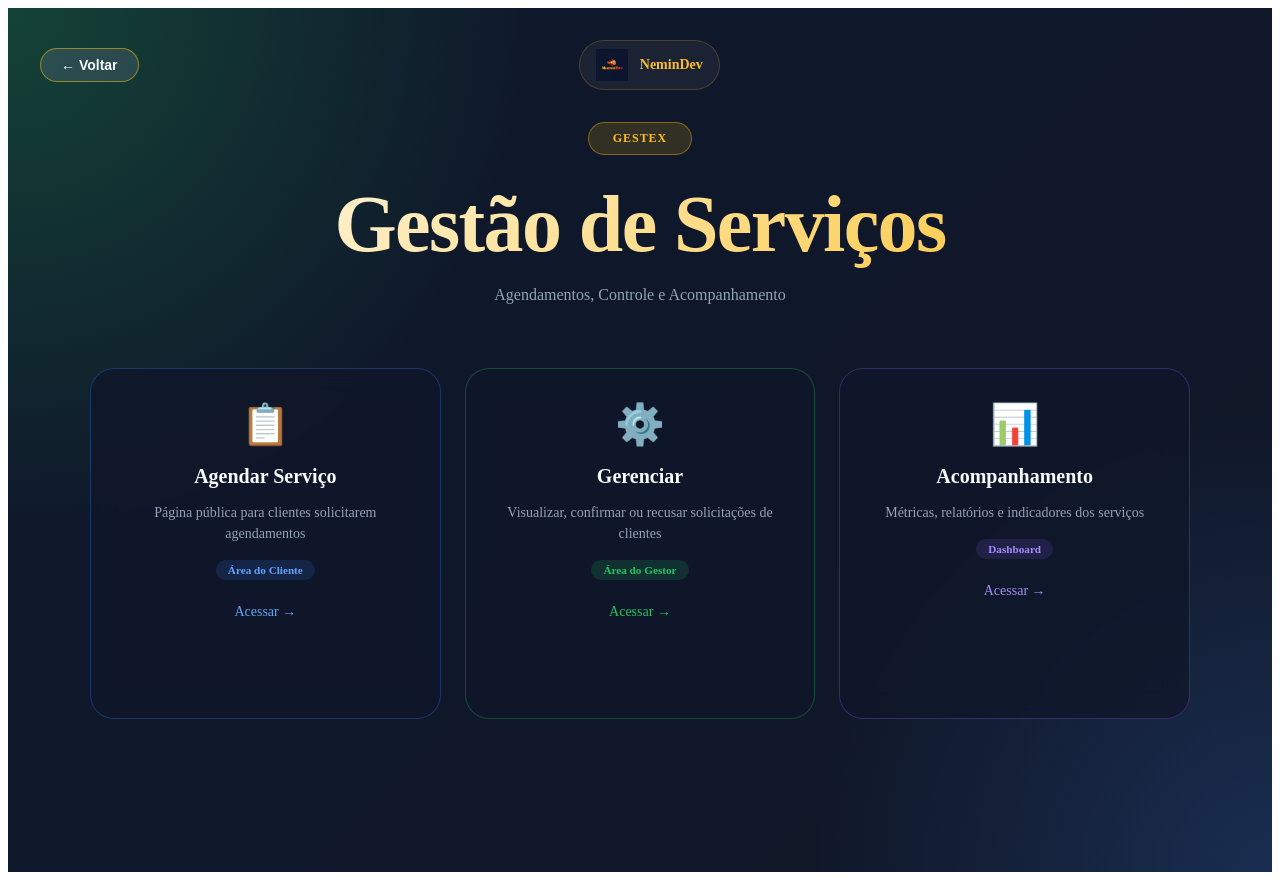
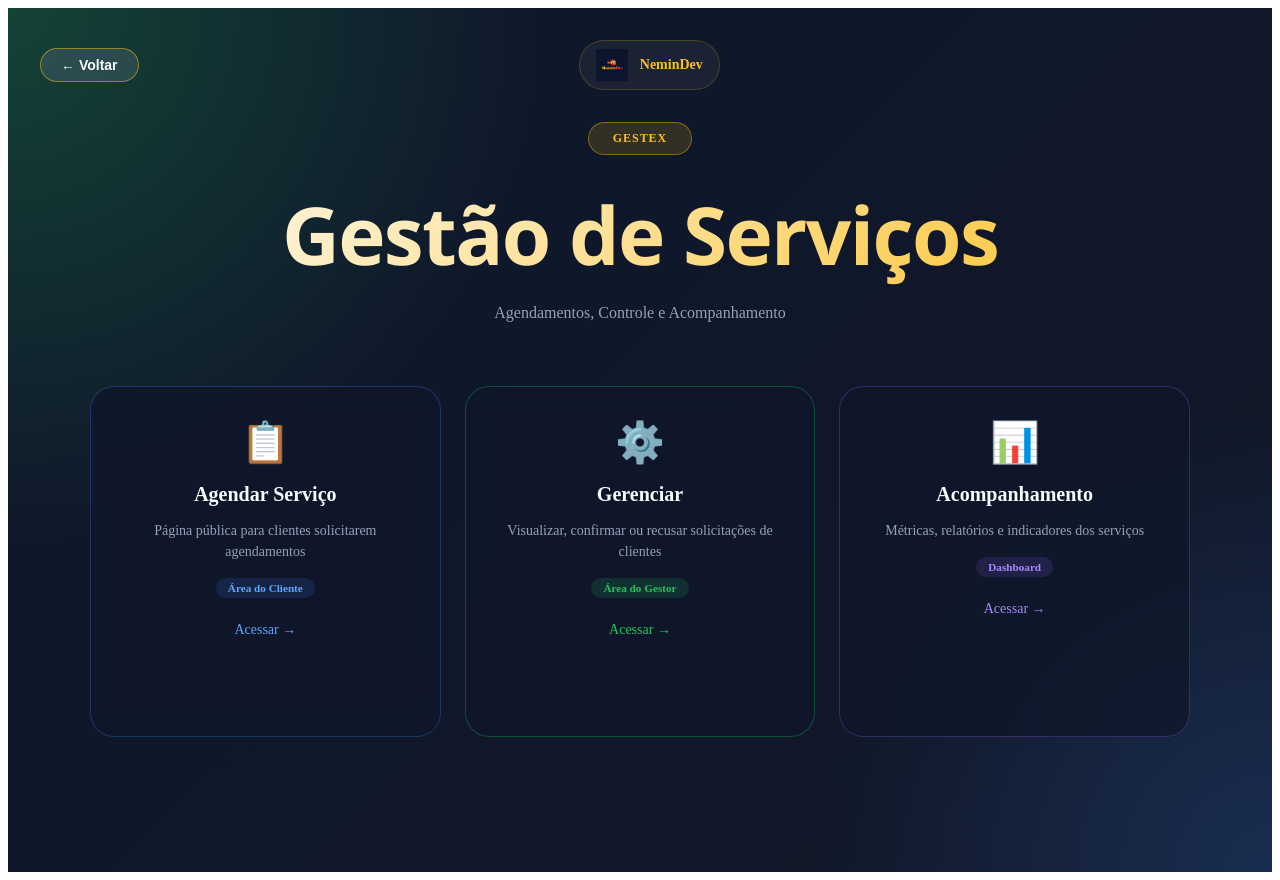
Before and after one commit to NemoBJJ/servicos-api-frontend, a React (Create React App) app: page / in a window 1280 px wide. Built offline with nearby package versions, Linux system fonts and the light colour scheme.

Commit message:
style: altera fonte do título Gestão de Serviços para Segoe UI

```diff
--- a/src/components/MenuServicos.js
+++ b/src/components/MenuServicos.js
@@ -69,6 +69,7 @@ const MenuServicos = () => {
         <h1 style={{
           fontSize: 'clamp(3rem, 8vw, 5rem)',
           fontWeight: '900',
+          fontFamily: "'Segoe UI', Tahoma, Geneva, Verdana, sans-serif",
           background: 'linear-gradient(135deg, #ffffff, #fbbf24)',
           WebkitBackgroundClip: 'text',
           backgroundClip: 'text',
```
